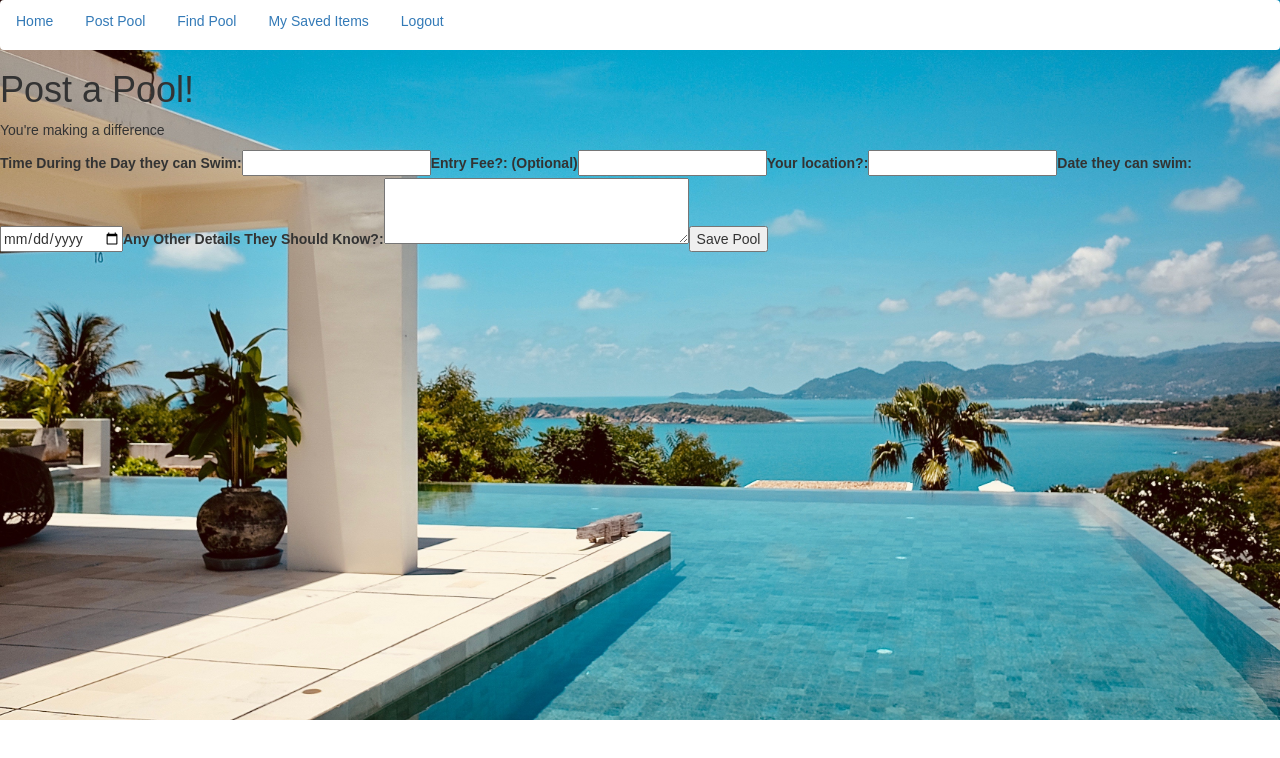
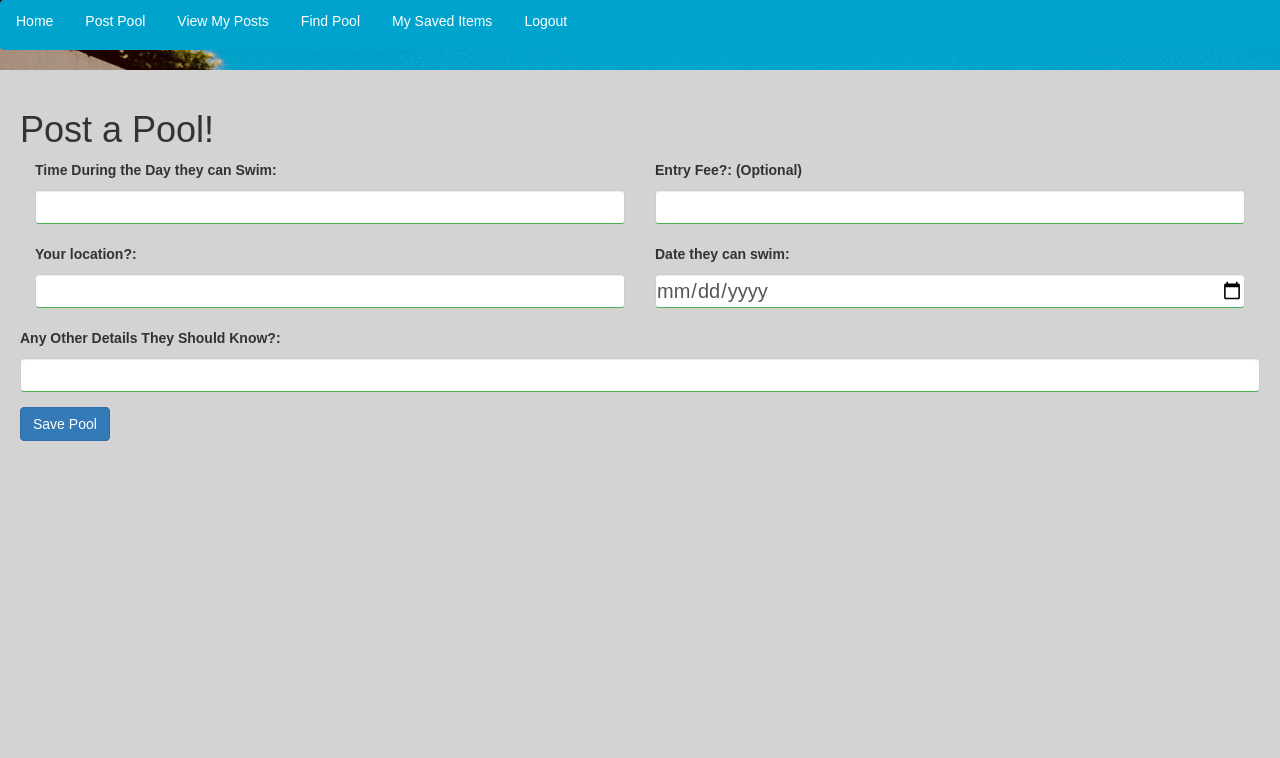
Before and after one commit to Alex-Thacker/land-ocean-for-humans, a React (Create React App) app: page /postpool/postpoolform in a window 1280 px wide. Shown: the top 758 px of the page. Built offline with nearby package versions, Linux system fonts and the light colour scheme; no server answers.

Commit message:
did some styling, need more styling

```diff
--- a/src/components/home/home.css
+++ b/src/components/home/home.css
@@ -19,6 +19,8 @@
 .homeCss p {
     color: #fff;
     font-size: 20px;
+    box-shadow: 10px 10px 5px grey;
+    background-color: #00a3cc;
 }
 .hideAbout{
     display: none;
--- a/src/components/login/Login.js
+++ b/src/components/login/Login.js
@@ -1,9 +1,9 @@
 import React, { Component } from 'react'
 import "./login.css"
-import {
-    Card, CardImg, CardText, CardBody,
-    CardTitle, CardSubtitle, Button
-} from 'reactstrap';
+// import {
+//     Card, CardImg, CardText, CardBody,
+//     CardTitle, CardSubtitle, Button
+// } from 'reactstrap';
 
 export default class Login extends Component {
     state = {
--- a/src/components/nav/NavBar.js
+++ b/src/components/nav/NavBar.js
@@ -13,7 +13,10 @@ export default class NavBar extends Component {
                         <Link className="nav-link" to="/home">Home</Link>
                     </li>
                     <li className="nav-item">
-                        <Link className="nav-link" to="/postpool">Post Pool</Link>
+                        <Link className="nav-link" to="/postpool/postpoolform">Post Pool</Link>
+                    </li>
+                    <li className="nav-item">
+                        <Link className="nav-link" to="/postpool/viewmyposts">View My Posts</Link>
                     </li>
                     <li className="nav-item">
                         <Link className="nav-link" to="/findpool">Find Pool</Link>
--- a/src/components/nav/navbar.css
+++ b/src/components/nav/navbar.css
@@ -1,3 +1,8 @@
 .navCss{
-    background-color: white;
+    background-color: #00a3cc;
+    color: #fff;
 }
+
+.nav-link{
+    color: #fff;
+}
--- a/src/components/postPool/PostPool.js
+++ b/src/components/postPool/PostPool.js
@@ -1,14 +1,14 @@
-import React, { Component } from 'react'
+// import React, { Component } from 'react'
 
-export default class PostPool extends Component {
-  render() {
-    return (
-      <React.Fragment>
-        <h1>Post Pool Manager</h1>
-        <p>From here you can either post a new pool or view your previous pool posts!</p>
-        <button onClick={() => this.props.history.push("/postpool/postpoolform")}>Post New Pool</button>
-        <button onClick={() => this.props.history.push("/postpool/viewmyposts")}>View My Posts</button>
-      </React.Fragment>
-    )
-  }
-}
+// export default class PostPool extends Component {
+//   render() {
+//     return (
+//       <React.Fragment>
+//         <h1>Post Pool Manager</h1>
+//         <p>From here you can either post a new pool or view your previous pool posts!</p>
+//         <button onClick={() => this.props.history.push("/postpool/postpoolform")}>Post New Pool</button>
+//         <button onClick={() => this.props.history.push("/postpool/viewmyposts")}>View My Posts</button>
+//       </React.Fragment>
+//     )
+//   }
+// }
--- a/src/components/postPool/PostPoolForm.js
+++ b/src/components/postPool/PostPoolForm.js
@@ -1,4 +1,5 @@
 import React, { Component } from 'react'
+import "./postPool.css"
 
 export default class PostPoolForm extends Component {
     state = {
@@ -37,21 +38,36 @@ export default class PostPoolForm extends Component {
     render() {
         return (
             <React.Fragment>
+                <div className="postPoolBackground">
                     <h1>Post a Pool!</h1>
-                <p>You're making a difference</p>
                     <form onSubmit={this.handlePostPool}>
+                        <div className="form-row">
+                            <div className="form-group col-md-6">
                                 <label>Time During the Day they can Swim: </label>
-                    <input type="text" onChange={this.handleChange} id="timeAvailable" />
+                                <input className="form-control textbox" type="text" onChange={this.handleChange} id="timeAvailable" />
+                            </div>
+                            <div className="form-group col-md-6">
                                 <label>Entry Fee?: (Optional) </label>
-                    <input type="text" onChange={this.handleChange} id="cost" />
+                                <input className="form-control textbox" type="text" onChange={this.handleChange} id="cost" />
+                            </div>
+                            <div className="form-group col-md-6">
                                 <label>Your location?: </label>
-                    <input type="text" onChange={this.handleChange} id="location" />
+                                <input className="form-control textbox" type="text" onChange={this.handleChange} id="location" />
+                            </div>
+                            <div className="form-group col-md-6">
                                 <label>Date they can swim: </label>
-                    <input type="date" onChange={this.handleChange} id="dateAvailable" />
+                                <input className="form-control textbox" type="date" onChange={this.handleChange} id="dateAvailable" />
+                            </div>
+                            <div className="form-group">
                                 <label>Any Other Details They Should Know?: </label>
-                    <textarea cols="35" rows="3" onChange={this.handleChange} id="description" />
-                    <button type="submit">Save Pool</button>
+                                <input className="form-control textbox" type="text" onChange={this.handleChange} id="description" />
+                            </div>
+                            <div className="form-group">
+                                <button className="btn btn-primary" type="submit">Save Pool</button>
+                            </div>
+                        </div>
                     </form>
+                </div>
             </React.Fragment>
         )
     }
--- a/src/components/postPool/ViewMyPosts.js
+++ b/src/components/postPool/ViewMyPosts.js
@@ -1,24 +1,29 @@
 import React, { Component } from 'react'
+import "./postPool.css"
 
 export default class ViewMyPosts extends Component {
   render() {
     return (
       <React.Fragment>
         <h1>Here's what you posted so far</h1>
+        <div className="flexContainer">
         {
             this.props.poolAds.map(poolAd =>
-                <div key={poolAd.id}>
-                    <p><strong>Time Available: </strong>{poolAd.timeAvailable}</p>
-                    <p><strong>Cost: </strong>{poolAd.cost}</p>
-                    <p><strong>Description: </strong>{poolAd.description}</p>
-                    <p><strong>Location: </strong>{poolAd.location}</p>
-                    <p><strong>Date Available: </strong>{poolAd.dateAvailable}</p>
-                    <button onClick={() => this.props.deletePoolAd(poolAd.id)}>Delete</button>
-                    <button onClick={() => this.props.history.push(`/viewmyposts/editpost/${poolAd.id}`)}>Edit</button>
-                    <hr></hr>
+                <div className="card cardCss" key={poolAd.id}>
+                <div className="card-body">
+                    <p className="card-text"><strong>Time Available: </strong>{poolAd.timeAvailable}</p>
+                    <p className="card-text"><strong>Cost: </strong>{poolAd.cost}</p>
+                    <p className="card-text"><strong>Description: </strong>{poolAd.description}</p>
+                    <p className="card-text"><strong>Location: </strong>{poolAd.location}</p>
+                    <p className="card-text"><strong>Date Available: </strong>{poolAd.dateAvailable}</p>
+                    <button className="btn btn-primary" onClick={() => this.props.deletePoolAd(poolAd.id)}>Delete</button>
+                    <button className="btn btn-primary" onClick={() => this.props.history.push(`/viewmyposts/editpost/${poolAd.id}`)}>Edit</button>
+
+                    </div>
                 </div>
             )
         }
+        </div>
       </React.Fragment>
     )
   }
--- /dev/null
+++ b/src/components/postPool/postPool.css
@@ -0,0 +1,21 @@
+.postPoolBackground{
+    background-color: lightgrey;
+    height: 1000px;
+    margin-top: 0;
+    padding: 20px;
+}
+
+.cardCss{
+    width: 35rem;
+    background-color: lightgrey;
+    padding: 20px;
+    margin-top: 20px;
+}
+
+.flexContainer{
+    display: flex;
+    flex-direction: row;
+    justify-content: space-evenly;
+    align-items: center;
+    flex-wrap: wrap;
+}
```
Also changed, not shown: api/database.json (+22 -2 lines). Lines whose indentation alone changed are shown as unchanged.
